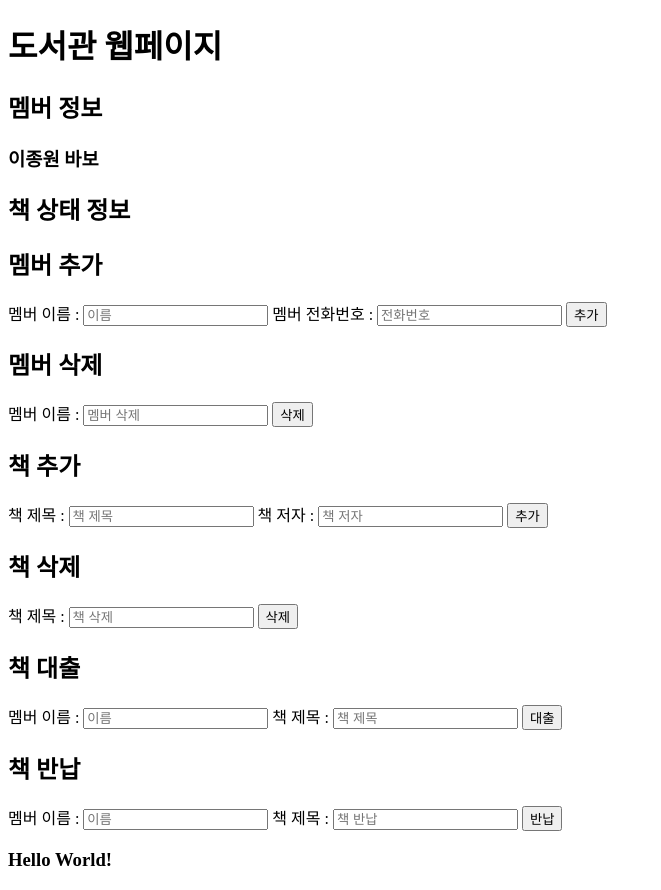
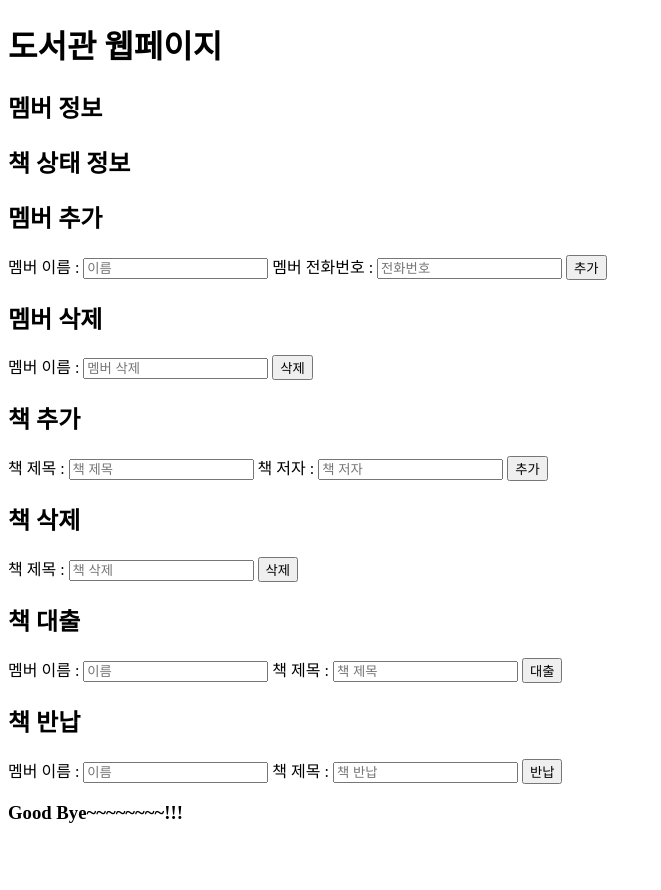
Before and after one commit to NamJungHyeon/library, a Python web app: template templates/index.html in a window 1280 px wide. Shown: the whole page, without its empty margins (0-661 px from the left). After the commit the page ends 823 px from the top, so only its background shows below. Run offline with Jinja, Linux system fonts and the light colour scheme; the template is opened without the code that fills it, so the values that code supplies are empty.

Commit message:
fix code

```diff
--- a/app.py
+++ b/app.py
@@ -61,10 +61,5 @@ def return_book():
         books[book_name] = 'available'
     return redirect(url_for('index'))
 
-<<<<<<< HEAD
-print(Hello)
-
-=======
->>>>>>> 2f1dbd2 (fix code)
 if __name__ == '__main__':
     app.run(debug=True)
--- a/templates/index.html
+++ b/templates/index.html
@@ -6,7 +6,6 @@
 <body>
     <h1>도서관 웹페이지</h1>
     <h2>멤버 정보</h2>
-    <h3>이종원 바보</h3>
     <ul>
         {% for member in members %}
             <li>{{ member }}</li>
@@ -54,11 +53,11 @@
     </form>
 
     <h2>책 반납</h2>
-    <form action="/return_book" method="post">
+    <form action="/sreturn_book" method="post">
         멤버 이름 : <input type="text" name="member_name" placeholder="이름">
         책 제목 : <input type="text" name="book_name" placeholder="책 반납">
         <input type="submit" value="반납">
     </form>
-    <h3>Hello World!</h3>
+    <h3>Good Bye~~~~~~~~!!!</h3>
 </body>
 </html>
```
